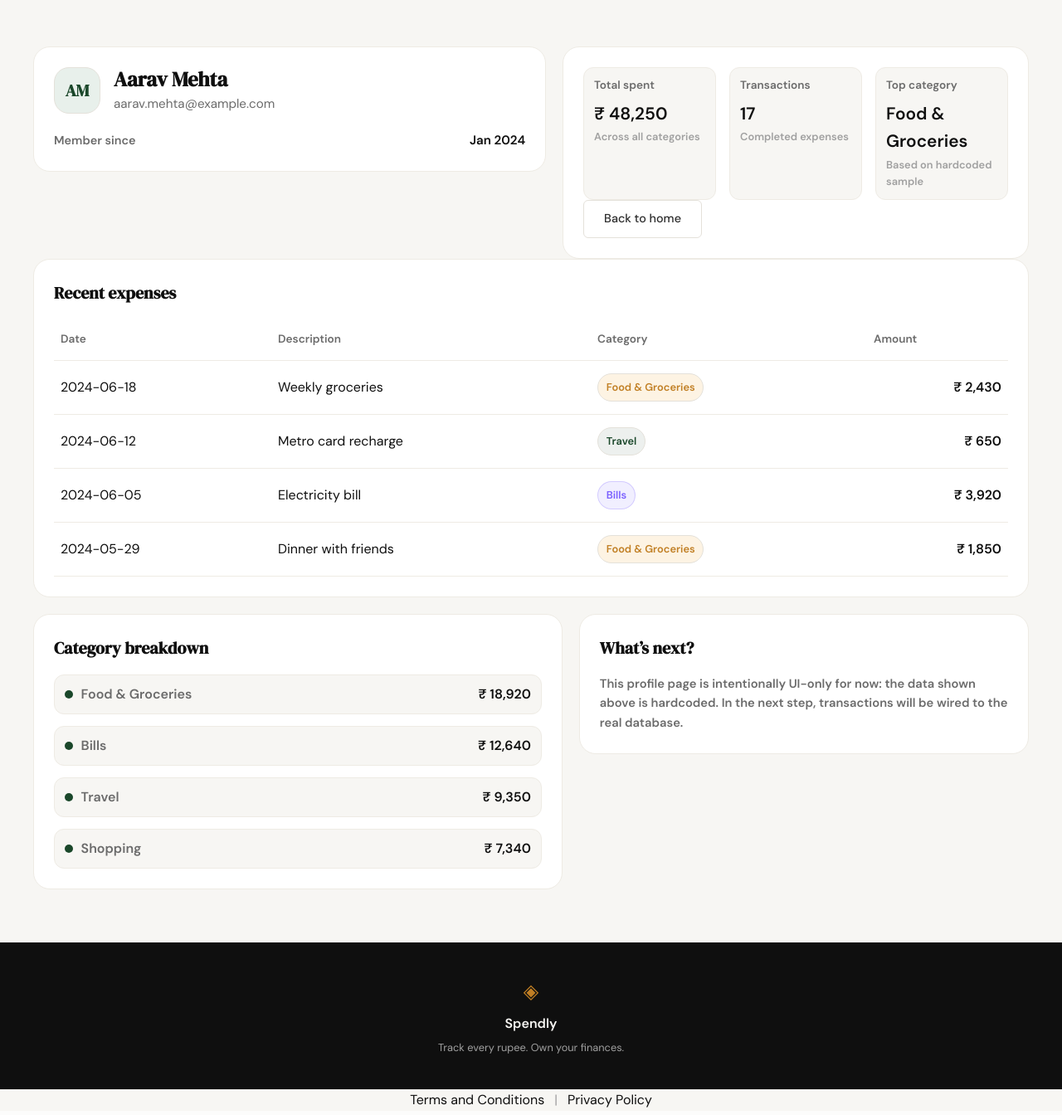
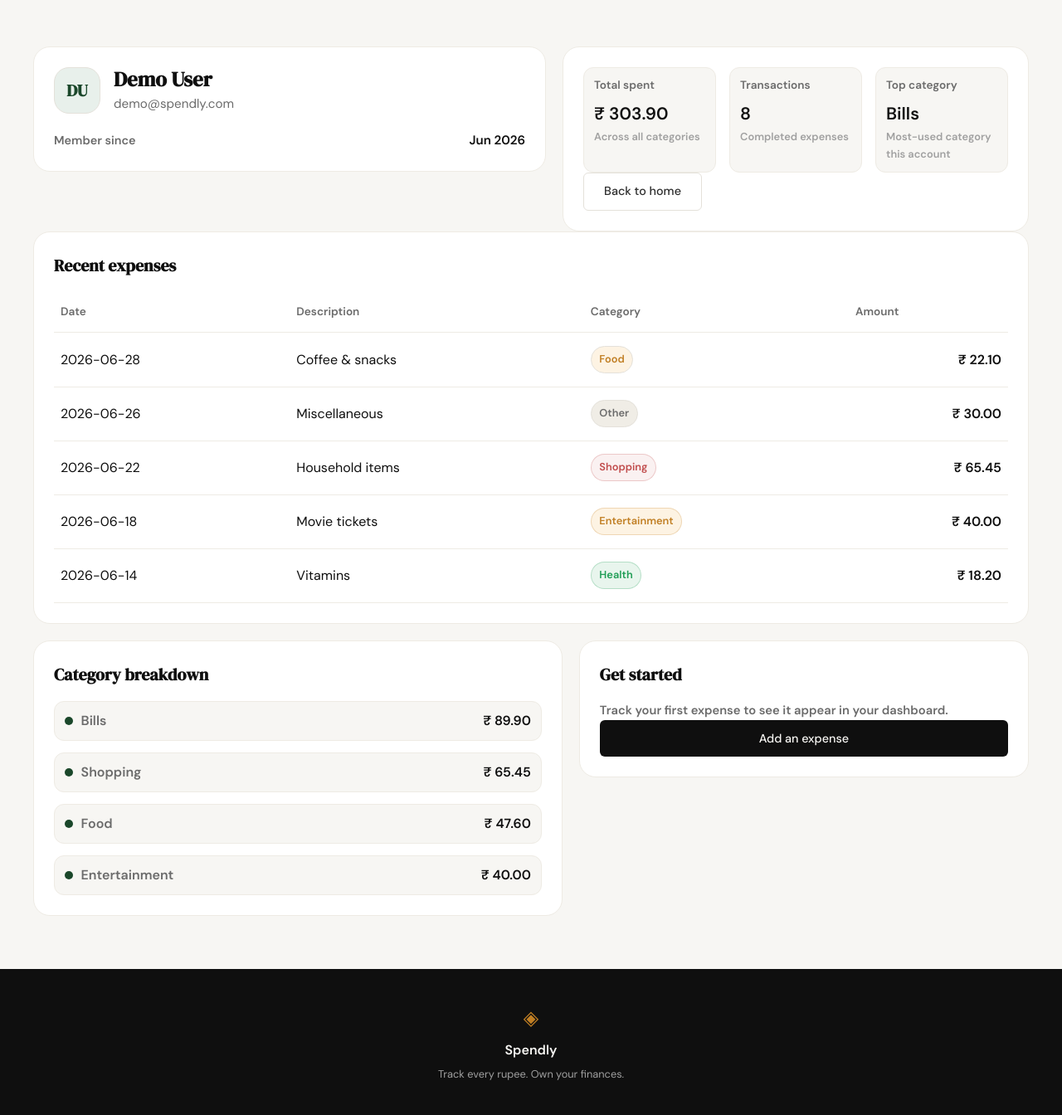
Before and after one commit to Mangesh19-parate/Budget-tracker, a Flask app: page /profile in a window 1280 px wide. Shown: the part 61-1405 px from the top of the page at 83% size. Run offline with Flask 3, Linux system fonts and the light colour scheme; a user stored in the database is signed in; data comes from the database, SQL or seed files in the repository.

Commit message:
add dynamic routes to profile page

```diff
--- a/app.py
+++ b/app.py
@@ -6,7 +6,18 @@ def _is_logged_in() -> bool:
     return "user_id" in session
 
 
-from database.db import create_user, get_user_by_email, init_db, seed_db
+from datetime import datetime
+
+from database.db import (
+    create_user,
+    get_user_by_email,
+    get_user_by_id,
+    init_db,
+    list_category_totals_for_user,
+    list_recent_expenses_for_user,
+    seed_db,
+    summarise_expenses_for_user,
+)
 
 app = Flask(__name__)
 
@@ -128,61 +139,110 @@ def logout():
 
 
 
+# ------------------------------------------------------------------ #
+# Profile display helpers                                            #
+# ------------------------------------------------------------------ #
+
+_BADGE_BY_CATEGORY = {
+    "Food": "badge-food",
+    "Transport": "badge-transport",
+    "Travel": "badge-travel",
+    "Bills": "badge-bills",
+    "Health": "badge-health",
+    "Entertainment": "badge-entertainment",
+    "Shopping": "badge-shopping",
+    "Other": "badge-other",
+}
+
+
+def _format_inr(amount: float) -> str:
+    """Format an amount in Indian rupee style: ₹ 1,23,456.00.
+
+    Right-most three digits form one group; remaining digits are grouped
+    in pairs from the right. Decimal portion always shows two digits.
+    """
+    sign = "-" if amount < 0 else ""
+    amount = abs(float(amount))
+    whole, _, frac = f"{amount:.2f}".partition(".")
+    if len(whole) <= 3:
+        grouped = whole
+    else:
+        head, tail = whole[:-3], whole[-3:]
+        parts = []
+        while len(head) > 2:
+            parts.append(head[-2:])
+            head = head[:-2]
+        parts.append(head)
+        grouped = ",".join(reversed(parts)) + "," + tail
+    return f"₹ {sign}{grouped}.{frac}"
+
+
+def _initials(name: str) -> str:
+    """First letter of the first two whitespace-split words, uppercased."""
+    parts = (name or "").split()
+    letters = [p[0].upper() for p in parts if p][:2]
+    return "".join(letters) or "?"
+
+
+def _badge_class(category: str) -> str:
+    """Map a category name to its CSS badge class (with a safe fallback)."""
+    return _BADGE_BY_CATEGORY.get(category or "", "badge-other")
+
+
+def _member_since(created_at: str) -> str:
+    """Convert a SQLite CURRENT_TIMESTAMP string into 'Mon YYYY' format."""
+    if not created_at:
+        return "—"
+    try:
+        return datetime.strptime(created_at, "%Y-%m-%d %H:%M:%S").strftime("%b %Y")
+    except ValueError:
+        return created_at[:7] or "—"
+
+
 @app.route("/profile")
 def profile():
-    if not session.get("user_id"):
+    user_id = session.get("user_id")
+    if not user_id:
         return redirect(url_for("login"))
 
-    # Hardcoded UI data for Step 4 (no DB queries)
+    user_id = int(user_id)
+    user_row = get_user_by_id(user_id)
+    if user_row is None:
+        # Stale session pointing at a deleted account — clear and redirect.
+        session.clear()
+        return redirect(url_for("login"))
+
+    summary_row = summarise_expenses_for_user(user_id)
+    raw_txns = list_recent_expenses_for_user(user_id)
+    raw_categories = list_category_totals_for_user(user_id)
+
     user = {
-        "name": "Aarav Mehta",
-        "email": "aarav.mehta@example.com",
-        "initials": "AM",
-        "member_since": "Jan 2024",
+        "name": user_row["name"],
+        "email": user_row["email"],
+        "initials": _initials(user_row["name"]),
+        "member_since": _member_since(user_row["created_at"]),
     }
 
     summary = {
-        "total_spent": "₹ 48,250",
-        "transaction_count": 17,
-        "top_category": "Food & Groceries",
+        "total_spent": _format_inr(summary_row["total_spent"]),
+        "transaction_count": summary_row["transaction_count"],
+        "top_category": summary_row["top_category"] or "—",
     }
 
     transactions = [
         {
-            "date": "2024-06-18",
-            "description": "Weekly groceries",
-            "category": "Food & Groceries",
-            "badge_class": "badge-food",
-            "amount": "₹ 2,430",
-        },
-        {
-            "date": "2024-06-12",
-            "description": "Metro card recharge",
-            "category": "Travel",
-            "badge_class": "badge-travel",
-            "amount": "₹ 650",
-        },
-        {
-            "date": "2024-06-05",
-            "description": "Electricity bill",
-            "category": "Bills",
-            "badge_class": "badge-bills",
-            "amount": "₹ 3,920",
-        },
-        {
-            "date": "2024-05-29",
-            "description": "Dinner with friends",
-            "category": "Food & Groceries",
-            "badge_class": "badge-food",
-            "amount": "₹ 1,850",
-        },
+            "date": t["date"],
+            "description": t["description"] or "",
+            "category": t["category"],
+            "badge_class": _badge_class(t["category"]),
+            "amount": _format_inr(t["amount"]),
+        }
+        for t in raw_txns
     ]
 
     categories = [
-        {"name": "Food & Groceries", "total": "₹ 18,920"},
-        {"name": "Bills", "total": "₹ 12,640"},
-        {"name": "Travel", "total": "₹ 9,350"},
-        {"name": "Shopping", "total": "₹ 7,340"},
+        {"name": c["category"], "total": _format_inr(c["total"])}
+        for c in raw_categories
     ]
 
     return render_template(
--- a/database/db.py
+++ b/database/db.py
@@ -193,3 +193,123 @@ def seed_db() -> None:
         conn.commit()
     finally:
         conn.close()
+
+
+def summarise_expenses_for_user(user_id: int) -> dict:
+    """Return aggregate stats for a user's expenses.
+
+    Returns a dict with:
+        total_spent: float      — sum of all expense amounts (0.0 when empty)
+        transaction_count: int  — number of expense rows for this user
+        top_category: str | None — category with the highest total spend
+                                  (None when the user has no expenses;
+                                   ties broken alphabetically by category)
+
+    This helper is self-contained — it does NOT depend on
+    list_category_totals_for_user.
+    """
+
+    conn = get_db()
+    try:
+        totals_row = conn.execute(
+            """
+            SELECT COALESCE(SUM(amount), 0.0) AS total_spent,
+                   COUNT(*) AS transaction_count
+            FROM expenses
+            WHERE user_id = ?
+            """,
+            (user_id,),
+        ).fetchone()
+
+        top_row = conn.execute(
+            """
+            SELECT category
+            FROM expenses
+            WHERE user_id = ?
+            GROUP BY category
+            ORDER BY SUM(amount) DESC, category ASC
+            LIMIT 1
+            """,
+            (user_id,),
+        ).fetchone()
+
+        return {
+            "total_spent": float(totals_row["total_spent"]),
+            "transaction_count": int(totals_row["transaction_count"]),
+            "top_category": top_row["category"] if top_row is not None else None,
+        }
+    finally:
+        conn.close()
+
+
+def list_category_totals_for_user(user_id: int, limit: int = 4) -> list[sqlite3.Row]:
+    """Return up to `limit` categories with the highest total spend for a user.
+
+    Each row has columns: category (str), total (float).
+    Ordered by total descending, ties broken alphabetically by category.
+    Returns an empty list when the user has no expenses.
+    """
+
+    conn = get_db()
+    try:
+        rows = conn.execute(
+            """
+            SELECT category, COALESCE(SUM(amount), 0.0) AS total
+            FROM expenses
+            WHERE user_id = ?
+            GROUP BY category
+            ORDER BY total DESC, category ASC
+            LIMIT ?
+            """,
+            (user_id, limit),
+        ).fetchall()
+        return list(rows)
+    finally:
+        conn.close()
+
+
+def get_user_by_id(user_id: int) -> sqlite3.Row | None:
+    """Fetch a user by id.
+
+    Returns None if the row does not exist. Selects only the columns
+    needed by the profile page (never the password hash, even though
+    it's safe to expose to server-side code).
+    """
+
+    conn = get_db()
+    try:
+        row = conn.execute(
+            """
+            SELECT id, name, email, created_at
+            FROM users
+            WHERE id = ?
+            """,
+            (user_id,),
+        ).fetchone()
+        return row
+    finally:
+        conn.close()
+
+
+def list_recent_expenses_for_user(user_id: int, limit: int = 5) -> list[sqlite3.Row]:
+    """Return up to `limit` most-recent expenses for the given user.
+
+    Sorted by expense date descending, then by id descending (newest first).
+    Returns an empty list when the user has no expenses.
+    """
+
+    conn = get_db()
+    try:
+        rows = conn.execute(
+            """
+            SELECT id, amount, category, date, description
+            FROM expenses
+            WHERE user_id = ?
+            ORDER BY date DESC, id DESC
+            LIMIT ?
+            """,
+            (user_id, limit),
+        ).fetchall()
+        return list(rows)
+    finally:
+        conn.close()
--- a/static/css/style.css
+++ b/static/css/style.css
@@ -352,6 +352,12 @@ a { color: inherit; text-decoration: none; }
 }
 
 .btn-primary:hover { background: var(--accent); }
+
+.btn-block {
+    display: block;
+    width: 100%;
+    text-align: center;
+}
 
 .btn-ghost {
     display: inline-block;
@@ -842,6 +848,48 @@ a { color: inherit; text-decoration: none; }
     white-space: nowrap;
 }
 
+.badge-transport {
+    color: var(--accent);
+    background: rgba(26, 71, 42, 0.08);
+    border-color: rgba(26, 71, 42, 0.18);
+    white-space: nowrap;
+}
+
+.badge-health {
+    color: #1f9d55;
+    background: rgba(31, 157, 85, 0.10);
+    border-color: rgba(31, 157, 85, 0.25);
+    white-space: nowrap;
+}
+
+.badge-entertainment {
+    color: var(--accent-2);
+    background: var(--accent-2-light);
+    border-color: rgba(193, 127, 36, 0.25);
+    white-space: nowrap;
+}
+
+.badge-shopping {
+    color: #c14d4d;
+    background: rgba(193, 77, 77, 0.08);
+    border-color: rgba(193, 77, 77, 0.25);
+    white-space: nowrap;
+}
+
+.badge-other {
+    color: var(--ink-muted);
+    background: var(--paper-warm);
+    border-color: var(--border);
+    white-space: nowrap;
+}
+
+.empty-row {
+    text-align: center;
+    color: var(--ink-muted);
+    font-style: italic;
+    padding: 1.25rem 0.75rem;
+}
+
 .breakdown-list {
     display: grid;
     gap: 0.85rem;
--- a/templates/profile.html
+++ b/templates/profile.html
@@ -44,7 +44,7 @@
                     <div class="stat">
                         <div class="stat-label">Top category</div>
                         <div class="stat-value">{{ summary.top_category }}</div>
-                        <div class="stat-sub">Based on hardcoded sample</div>
+                        <div class="stat-sub">Most-used category this account</div>
                     </div>
                 </div>
 
@@ -78,6 +78,10 @@
                             </td>
                             <td class="amount-col">{{ tx.amount }}</td>
                         </tr>
+                        {% else %}
+                        <tr>
+                            <td colspan="4" class="empty-row">No expenses yet — add one to get started.</td>
+                        </tr>
                         {% endfor %}
                     </tbody>
                 </table>
@@ -100,16 +104,18 @@
                             <span class="breakdown-total">{{ cat.total }}</span>
                         </div>
                     </div>
+                    {% else %}
+                    <div class="breakdown-row empty-row">No spending yet.</div>
                     {% endfor %}
                 </div>
             </div>
 
             <div class="profile-card profile-tip-card">
-                <h2 class="section-title">What’s next?</h2>
+                <h2 class="section-title">Get started</h2>
                 <p class="muted">
-                    This profile page is intentionally UI-only for now: the data shown above is hardcoded.
-                    In the next step, transactions will be wired to the real database.
+                    Track your first expense to see it appear in your dashboard.
                 </p>
+                <a class="btn-primary btn-block" href="{{ url_for('landing') }}">Add an expense</a>
             </div>
         </div>
 
```
Also changed, not shown: .claude/specs/05-backend-routes-for-profile-page.md (added), 1 other file.
